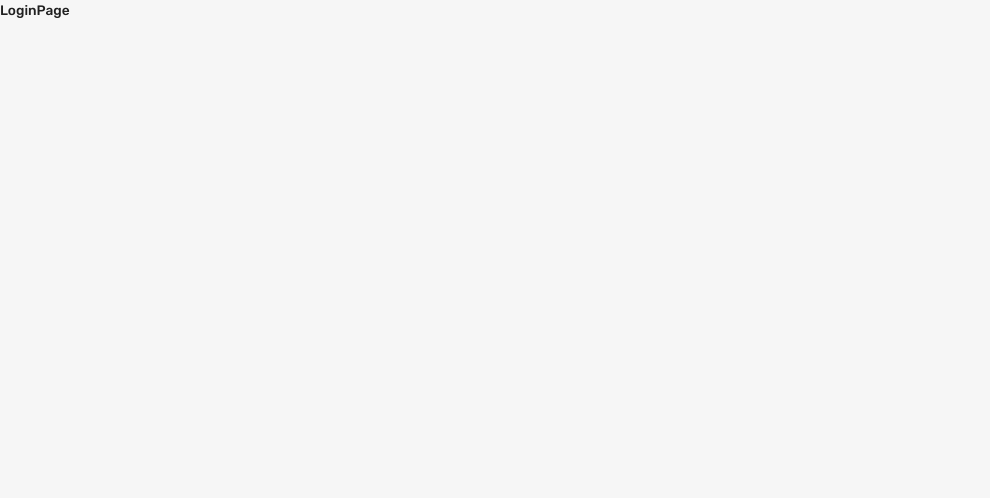
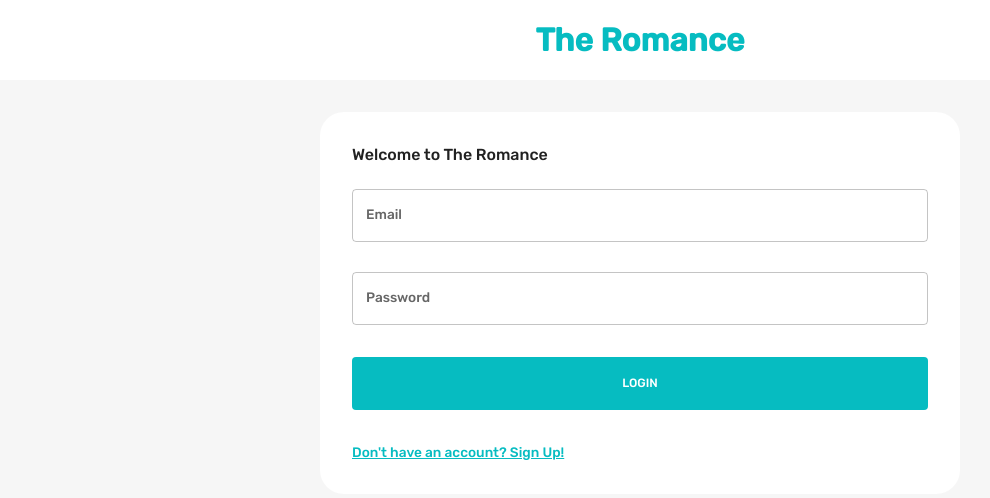
Before and after one commit to rsw359/RiderSocial, a React (Create React App) app in the folder client/: page / in a window 1280 px wide. Shown: the top 498 px of the page, without its empty margins (0-990 px from the left). Built offline with nearby package versions, Linux system fonts and the light colour scheme.

Commit message:
login, register, and auth completed

```diff
--- a/client/src/App.js
+++ b/client/src/App.js
@@ -11,6 +11,7 @@
 function App() {
 	const mode = useSelector((state) => state.mode);
 	const theme = useMemo(() => createTheme(themeSettings(mode)), [mode]);
+	const isAuth = Boolean(useSelector((state) => state.token));
 	return (
 		<div className="app">
 			<BrowserRouter>
@@ -18,8 +19,14 @@
 					<CssBaseline />
 					<Routes>
 						<Route path="/" element={<LoginPage />} />
-            <Route path="/home" element={<HomePage />} />
-            <Route path="/profile/:userId" element={<ProfilePage />} />
+						<Route
+							path="/home"
+							element={isAuth ? <HomePage /> : <Navigate to="/" />}
+						/>
+						<Route
+							path="/profile/:userId"
+							element={isAuth ? <ProfilePage /> : <Navigate to="/" />}
+						/>
 					</Routes>
 				</ThemeProvider>
 			</BrowserRouter>
--- a/client/src/components/FlexBetween.jsx
+++ b/client/src/components/FlexBetween.jsx
@@ -1,7 +1,7 @@
 import { Box } from "@mui/material";
 import { styled } from "@mui/system";
 
-// This is a styled component that is used in many places in the app.
+// This is a styled version of the mui Box component that will be used in many places across the app.
 const FlexBetween = styled(Box)({
   display: "flex",
   justifyContent: "space-between",
--- /dev/null
+++ b/client/src/scenes/loginPage/Form.jsx
@@ -0,0 +1,275 @@
+import { useState } from "react";
+import {
+	Box,
+	Button,
+	TextField,
+	useMediaQuery,
+	Typography,
+	useTheme,
+} from "@mui/material";
+import EditOutlinedIcon from "@mui/icons-material/EditOutlined";
+import { Formik } from "formik";
+import * as yup from "yup";
+import { useNavigate } from "react-router-dom";
+import { useDispatch } from "react-redux";
+import { setLogin } from "state";
+import Dropzone from "react-dropzone";
+import FlexBetween from "components/FlexBetween";
+
+const registerSchema = yup.object().shape({
+	firstName: yup.string().required("required"),
+	lastName: yup.string().required("required"),
+	email: yup.string().email("invalid email").required("required"),
+	password: yup.string().required("required"),
+	location: yup.string().required("required"),
+	occupation: yup.string().required("required"),
+	picture: yup.string().required("required"),
+});
+
+const loginSchema = yup.object().shape({
+	email: yup.string().email("invalid email").required("required"),
+	password: yup.string().required("required"),
+});
+
+const initialValuesRegister = {
+	firstName: "",
+	lastName: "",
+	email: "",
+	password: "",
+	location: "",
+	occupation: "",
+	picture: "",
+};
+
+const initialValuesLogin = {
+	email: "",
+	password: "",
+};
+
+const Form = () => {
+	const [pageType, setPageType] = useState("login");
+	const { palette } = useTheme();
+	const dispatch = useDispatch();
+	const navigate = useNavigate();
+	const isNonMobile = useMediaQuery("(min-width:600px)");
+	const isLogin = pageType === "login";
+	const isRegister = pageType === "register";
+
+	const register = async (values, onSubmitProps) => {
+		// this allows us to send form info with image
+		const formData = new FormData();
+		for (let value in values) {
+			formData.append(value, values[value]);
+		}
+		formData.append("picturePath", values.picture.name);
+
+		const savedUserResponse = await fetch(
+			"http://localhost:3001/auth/register",
+			{
+				method: "POST",
+				body: formData,
+			}
+		);
+		const savedUser = await savedUserResponse.json();
+		onSubmitProps.resetForm();
+
+		if (savedUser) {
+			setPageType("login");
+		}
+	};
+
+	const login = async (values, onSubmitProps) => {
+		const loggedInResponse = await fetch("http://localhost:3001/auth/login", {
+			method: "POST",
+			headers: { "Content-Type": "application/json" },
+			body: JSON.stringify(values),
+		});
+		const loggedIn = await loggedInResponse.json();
+		onSubmitProps.resetForm();
+		if (loggedIn) {
+			dispatch(
+				setLogin({
+					user: loggedIn.user,
+					token: loggedIn.token,
+				})
+			);
+			navigate("/home");
+		}
+	};
+
+	const handleFormSubmit = async (values, onSubmitProps) => {
+		if (isLogin) await login(values, onSubmitProps);
+		if (isRegister) await register(values, onSubmitProps);
+	};
+
+	return (
+		<Formik
+			onSubmit={handleFormSubmit}
+			initialValues={isLogin ? initialValuesLogin : initialValuesRegister}
+			validationSchema={isLogin ? loginSchema : registerSchema}
+		>
+			{({
+				values,
+				errors,
+				touched,
+				handleBlur,
+				handleChange,
+				handleSubmit,
+				setFieldValue,
+				resetForm,
+			}) => (
+				<form onSubmit={handleSubmit}>
+					<Box
+						display="grid"
+						gap="30px"
+						gridTemplateColumns="repeat(4, minmax(0, 1fr))"
+						sx={{
+							"& > div": { gridColumn: isNonMobile ? undefined : "span 4" },
+						}}
+					>
+						{isRegister && (
+							<>
+								<TextField
+									label="First Name"
+									onBlur={handleBlur}
+									onChange={handleChange}
+									value={values.firstName}
+									name="firstName"
+									error={
+										Boolean(touched.firstName) && Boolean(errors.firstName)
+									}
+									helperText={touched.firstName && errors.firstName}
+									sx={{ gridColumn: "span 2" }}
+								/>
+								<TextField
+									label="Last Name"
+									onBlur={handleBlur}
+									onChange={handleChange}
+									value={values.lastName}
+									name="lastName"
+									error={Boolean(touched.lastName) && Boolean(errors.lastName)}
+									helperText={touched.lastName && errors.lastName}
+									sx={{ gridColumn: "span 2" }}
+								/>
+								<TextField
+									label="Location"
+									onBlur={handleBlur}
+									onChange={handleChange}
+									value={values.location}
+									name="location"
+									error={Boolean(touched.location) && Boolean(errors.location)}
+									helperText={touched.location && errors.location}
+									sx={{ gridColumn: "span 4" }}
+								/>
+								<TextField
+									label="Occupation"
+									onBlur={handleBlur}
+									onChange={handleChange}
+									value={values.occupation}
+									name="occupation"
+									error={
+										Boolean(touched.occupation) && Boolean(errors.occupation)
+									}
+									helperText={touched.occupation && errors.occupation}
+									sx={{ gridColumn: "span 4" }}
+								/>
+								<Box
+									gridColumn="span 4"
+									border={`1px solid ${palette.neutral.medium}`}
+									borderRadius="5px"
+									p="1rem"
+								>
+									<Dropzone
+										acceptedFiles=".jpg,.jpeg,.png"
+										multiple={false}
+										onDrop={(acceptedFiles) =>
+											setFieldValue("picture", acceptedFiles[0])
+										}
+									>
+										{({ getRootProps, getInputProps }) => (
+											<Box
+												{...getRootProps()}
+												border={`2px solid ${palette.primary.main}`}
+												p="1rem"
+												sx={{ "&:hover": { cursor: "pointer" } }}
+											>
+												<input {...getInputProps()} />
+												{!values.picture ? (
+													<p>Add Picture Here</p>
+												) : (
+													<FlexBetween>
+														<Typography>{values.picture.name}</Typography>
+														<EditOutlinedIcon />
+													</FlexBetween>
+												)}
+											</Box>
+										)}
+									</Dropzone>
+								</Box>
+							</>
+						)}
+
+						<TextField
+							label="Email"
+							onBlur={handleBlur}
+							onChange={handleChange}
+							value={values.email}
+							name="email"
+							error={Boolean(touched.email) && Boolean(errors.email)}
+							helperText={touched.email && errors.email}
+							sx={{ gridColumn: "span 4" }}
+						/>
+						<TextField
+							label="Password"
+							type="password"
+							onBlur={handleBlur}
+							onChange={handleChange}
+							value={values.password}
+							name="password"
+							error={Boolean(touched.password) && Boolean(errors.password)}
+							helperText={touched.password && errors.password}
+							sx={{ gridColumn: "span 4" }}
+						/>
+					</Box>
+
+					{/* BUTTONS */}
+					<Box>
+						<Button
+							fullWidth
+							type="submit"
+							sx={{
+								m: "2rem 0",
+								p: "1rem",
+								backgroundColor: palette.primary.main,
+								color: palette.background.alt,
+								"&:hover": { color: palette.primary.main },
+							}}
+						>
+							{isLogin ? "LOGIN" : "REGISTER"}
+						</Button>
+						<Typography
+							onClick={() => {
+								setPageType(isLogin ? "register" : "login");
+								resetForm();
+							}}
+							sx={{
+								textDecoration: "underline",
+								color: palette.primary.main,
+								"&:hover": {
+									cursor: "pointer",
+									color: palette.primary.light,
+								},
+							}}
+						>
+							{isLogin
+								? "Don't have an account? Sign Up!"
+								: "Already have an account? Login."}
+						</Typography>
+					</Box>
+				</form>
+			)}
+		</Formik>
+	);
+};
+
+export default Form;
--- a/client/src/scenes/loginPage/index.jsx
+++ b/client/src/scenes/loginPage/index.jsx
@@ -1,5 +1,35 @@
+import { Box, Typography, useTheme, useMediaQuery } from "@mui/material";
+import Form from './Form';
 const LoginPage = () => {
-  return <div>LoginPage</div>;
+  const theme = useTheme();
+  const isNonMobileScreens = useMediaQuery("(min-width: 1000px)");
+  return (
+    <Box>
+      <Box
+        width="100%"
+        backgroundColor={theme.palette.background.alt}
+        p="1rem 6%"
+        textAlign="center"
+      >
+        <Typography fontWeight="bold" fontSize="32px" color="primary">
+          The Romance
+        </Typography>
+      </Box>
+
+      <Box
+        width={isNonMobileScreens ? "50%" : "93%"}
+        p="2rem"
+        m="2rem auto"
+        borderRadius="1.5rem"
+        backgroundColor={theme.palette.background.alt}
+      >
+        <Typography fontWeight="500" variant="h5" sx={{ mb: "1.5rem" }}>
+          Welcome to The Romance
+        </Typography>
+        <Form />
+      </Box>
+    </Box>
+  );
 };
 
 export default LoginPage;
--- a/client/src/theme.js
+++ b/client/src/theme.js
@@ -21,7 +21,7 @@
     200: "#99EEFD",
     300: "#66E6FC",
     400: "#33DDFB",
-    500: "#00D5FA",
+    500: "#06BCC1",
     600: "#00A0BC",
     700: "#006B7D",
     800: "#00353F",
```
Lines whose indentation alone changed are shown as unchanged.
